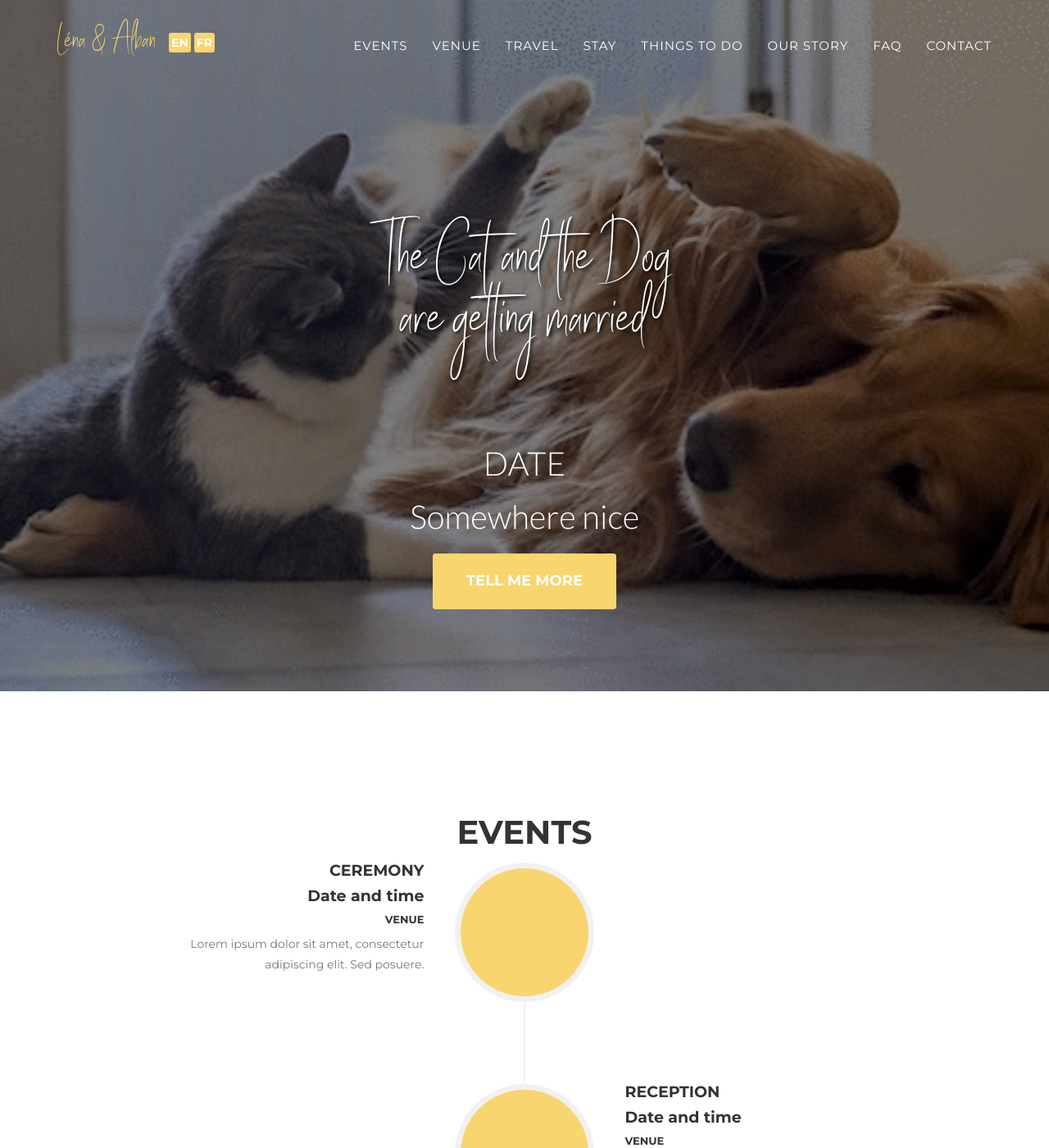
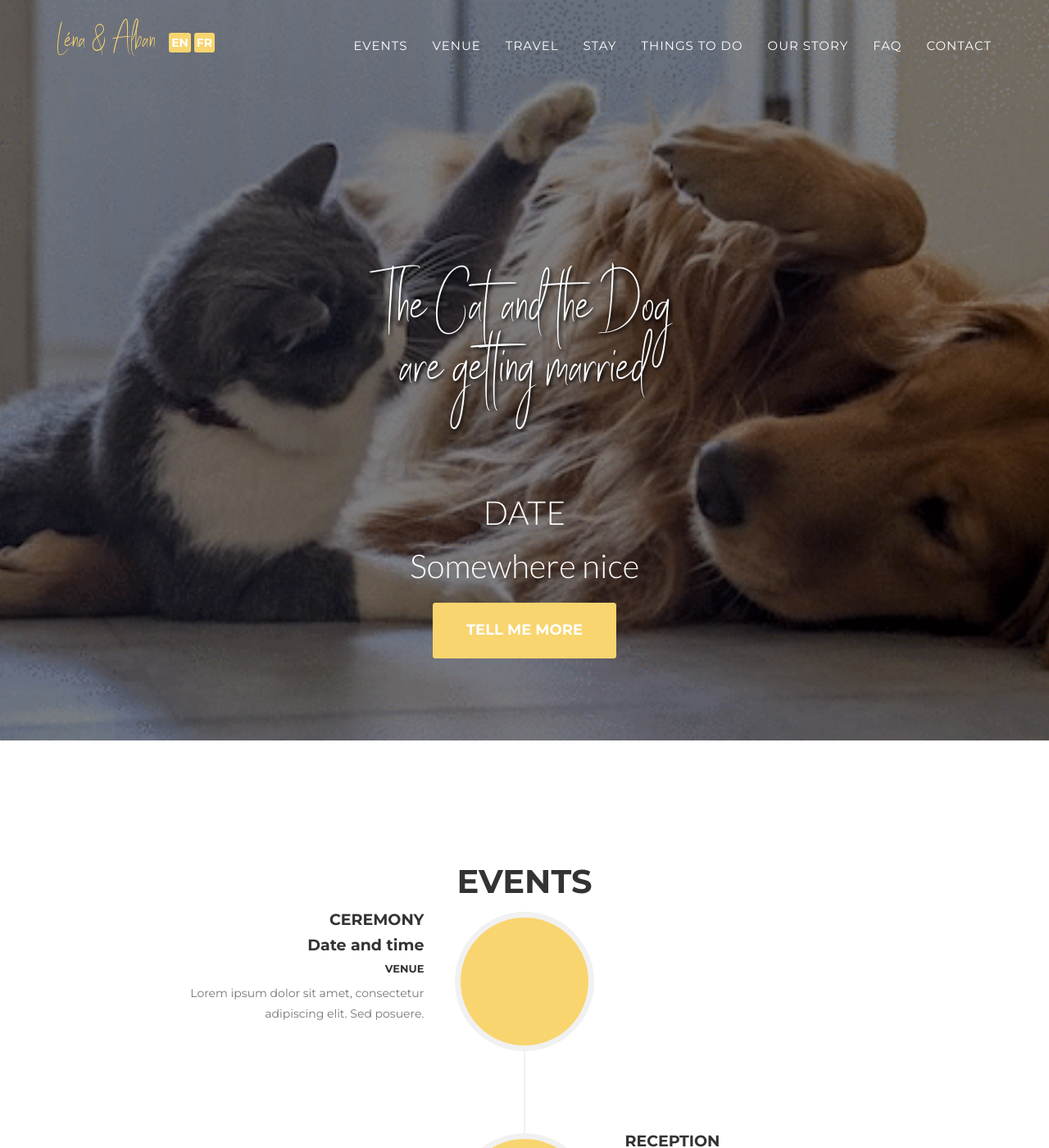
Before and after one commit to LenaAlban/lena-alban-wedding, a Jekyll site: the page built from index.html, in a window 1280 px wide and 1400 px high. Shown: the whole window at 82% size. Built offline with Jekyll 4.4.1, drawn with Linux system fonts in a browser that asks for light colours; some web fonts are replaced.

Commit message:
Update agency.css

```diff
--- a/_includes/css/agency.css
+++ b/_includes/css/agency.css
@@ -373,7 +373,7 @@ header {
 }
 
 header .intro-text {
-    padding-top: 100px;
+    padding-top: 180px;
     padding-bottom: 50px;
 }
 
@@ -418,7 +418,7 @@ header .intro-text .intro-heading {
 
     header .intro-text {
         /*padding-top: 300px;*/
-        padding-top: 280px;
+        padding-top: 340px;
         /*padding-bottom: 200px;*/
         padding-bottom: 100px;
     }
```
